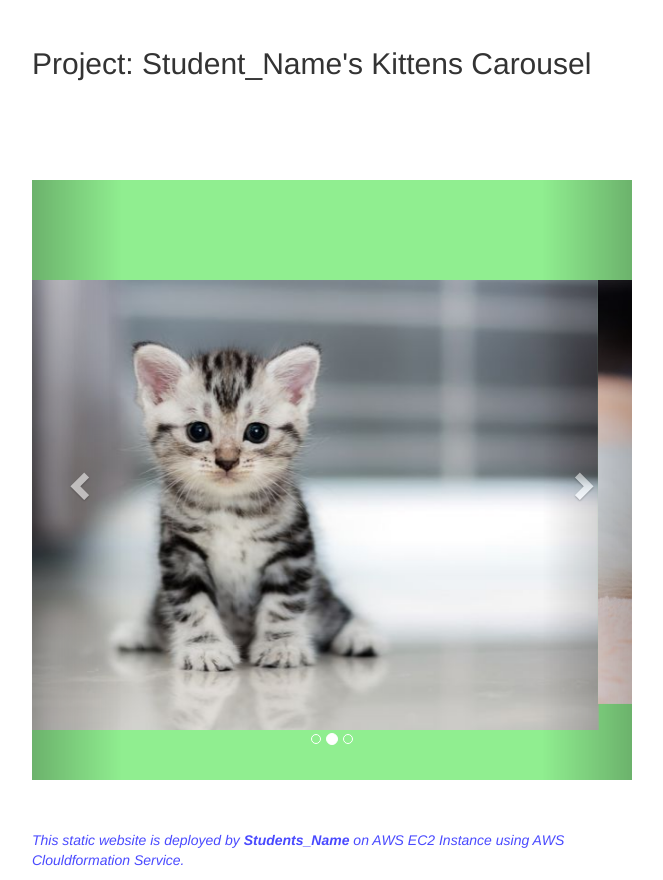
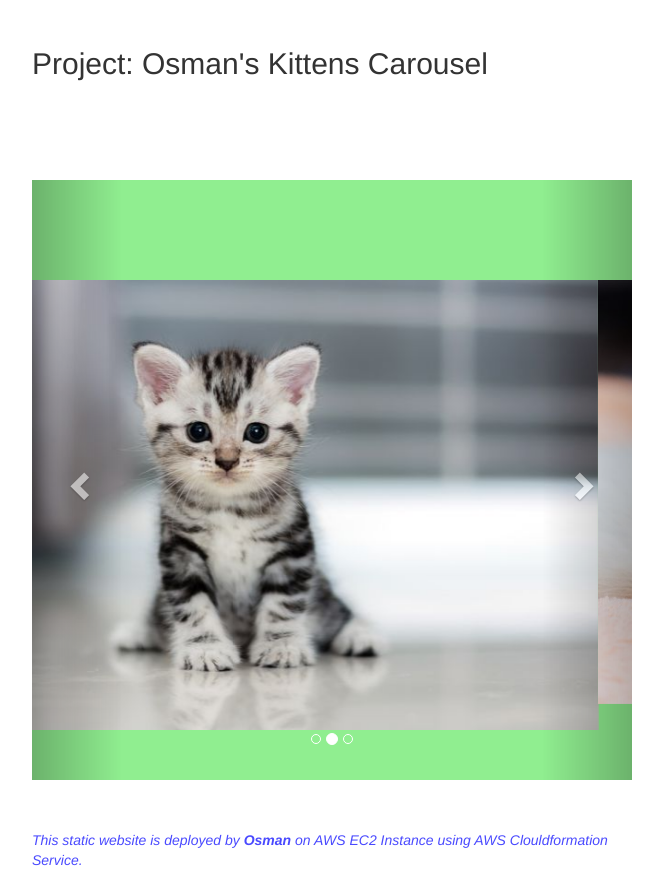
Before and after one commit to OsmanAtes38/101-Kitten, a plain HTML site: page static-web/index.html in a window 1280 px wide. Shown: the part 203-1083 px from the top of the page, without its empty margins (308-971 px from the left). Drawn offline with nearby package versions, Linux system fonts and the light colour scheme.

Commit message:
second commit

```diff
--- a/static-web/index.html
+++ b/static-web/index.html
@@ -45,7 +45,7 @@
 
   <div><img style="width:300px; height:100px" src="https://clarusway.com/wp-content/uploads/2022/12/clarusway-logo-black.png" /></div>
 
-  <h2> Project: Student_Name's Kittens Carousel</h2>
+  <h2> Project: Osman's Kittens Carousel</h2>
 
   <div id="myCarousel" class="carousel slide" data-ride="carousel">
     <!-- Indicators -->
@@ -80,7 +80,7 @@
   </div>
 
 
-  <p class="footnote"><i>This static website is deployed by <b> Students_Name </b> on AWS EC2 Instance using AWS
+  <p class="footnote"><i>This static website is deployed by <b> Osman </b> on AWS EC2 Instance using AWS
       Clouldformation Service.</i></p>
 </body>
 
```
